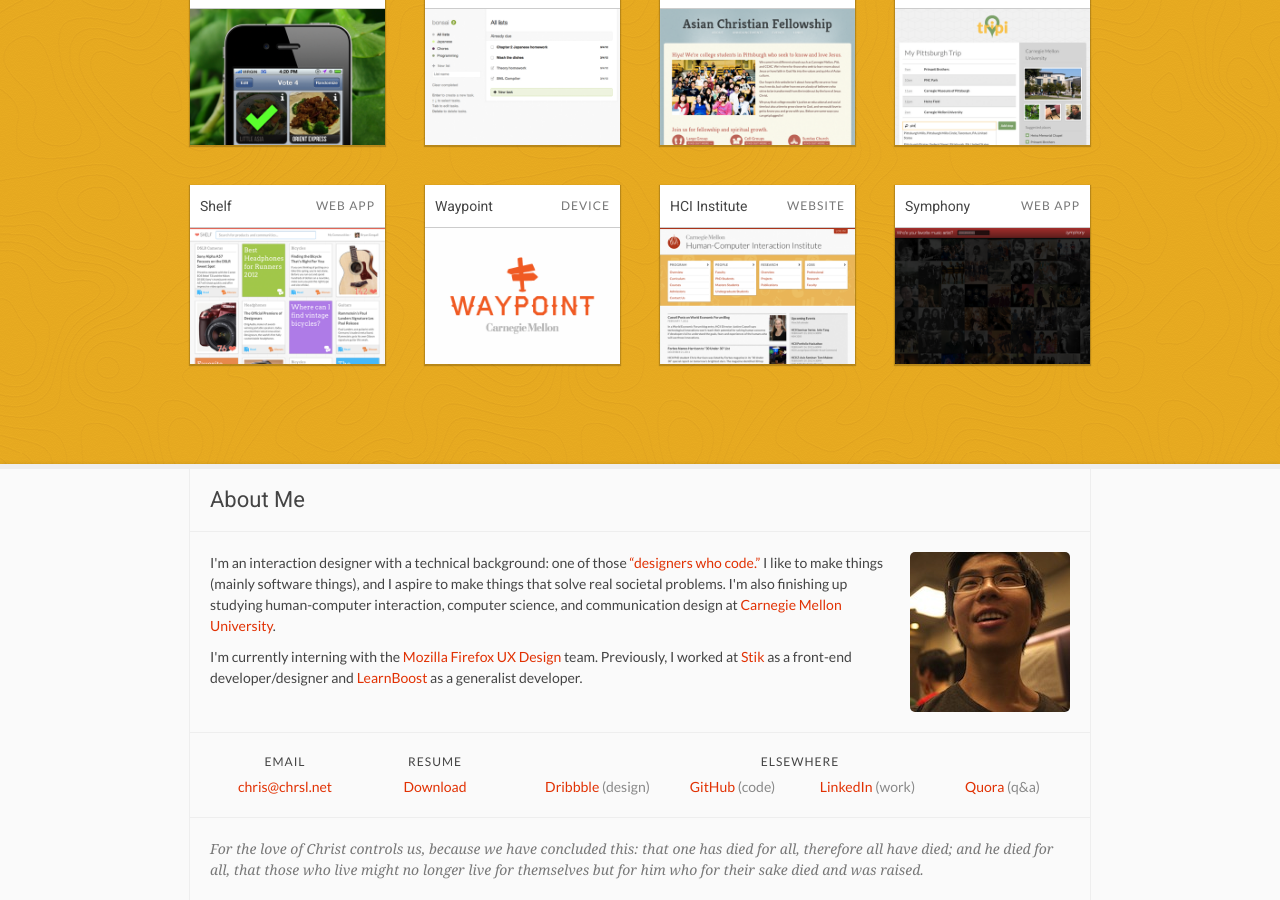
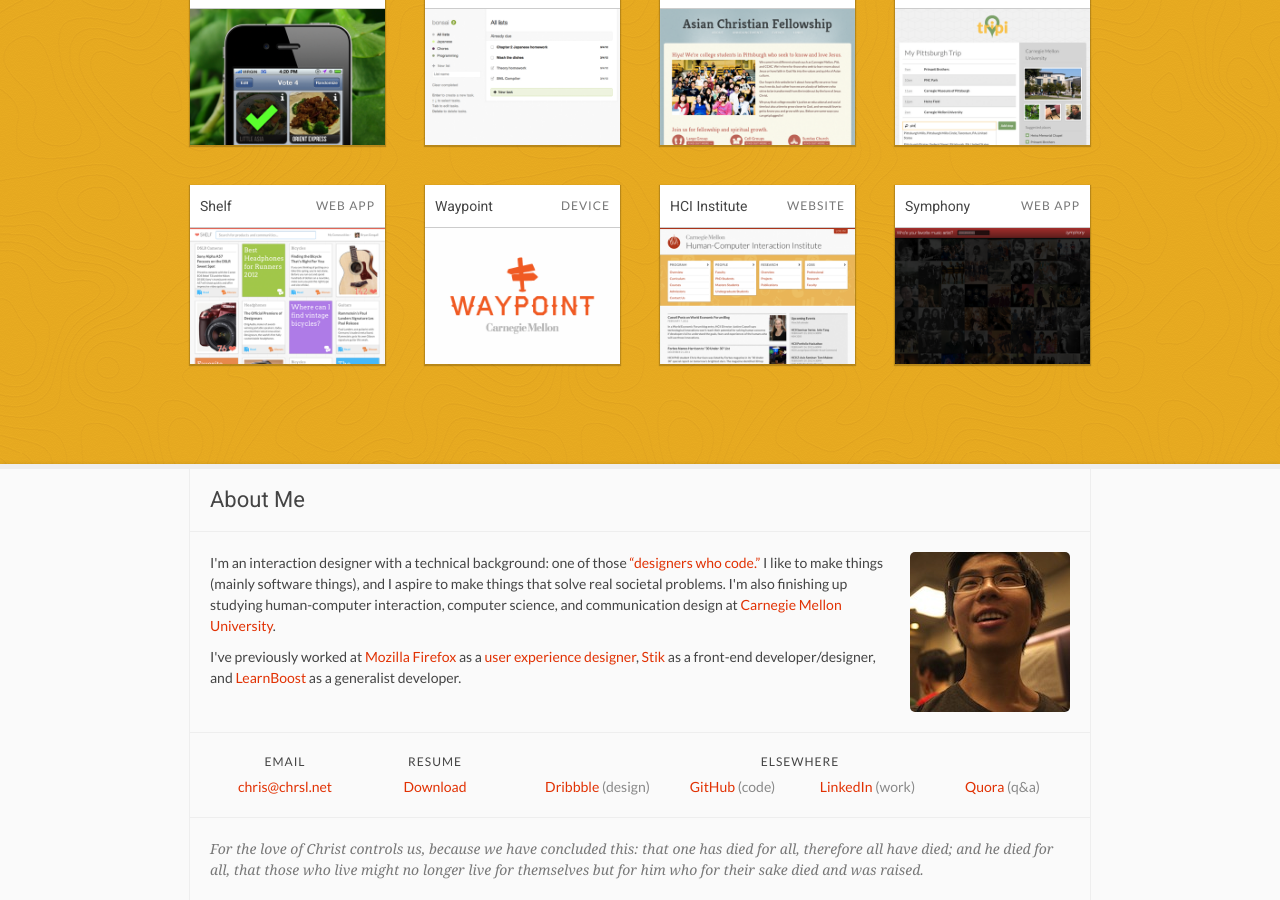
Before and after one commit to cleercode/cleercode.github.com, a Jekyll site: the page built from index.html, in a window 1280 px wide and 900 px high, scrolled down 1543 px. Built offline with Jekyll 4.4.1, drawn with Linux system fonts in a browser that asks for light colours.

Commit message:
Update 'about me' to reflect completed Mozilla internship

```diff
--- a/_layouts/default.html
+++ b/_layouts/default.html
@@ -35,7 +35,7 @@
         <img src="/photo.jpg" alt="Chris Lee">
         <div id="description">
           <p>I'm an interaction designer with a technical background: one of those <a href="http://www.inc.com/garry-tan/the-great-value-of-the-designer-who-codes.html" target="_blank">&ldquo;designers who code.&rdquo;</a> I like to make things (mainly software things), and I aspire to make things that solve real societal problems. I'm also finishing up studying human-computer interaction, computer science, and communication design at <a href="http://www.cmu.edu/" target="_blank">Carnegie Mellon University</a>.</p>
-          <p>I'm currently interning with the <a href="http://www.mozilla.org/" target="_blank">Mozilla Firefox</a> <a href="http://blog.mozilla.org/ux/" target="_blank">UX Design</a> team. Previously, I worked at <a href="http://www.stik.com/" target="_blank">Stik</a> as a front-end developer/designer and <a href="http://www.learnboost.com/" target="_blank">LearnBoost</a> as a generalist developer.</p>
+          <p>I've previously worked at <a href="http://www.mozilla.org/" target="_blank">Mozilla Firefox</a> as a <a href="http://blog.mozilla.org/ux/" target="_blank">user experience designer</a>, <a href="http://www.stik.com/" target="_blank">Stik</a> as a front-end developer/designer, and <a href="http://www.learnboost.com/" target="_blank">LearnBoost</a> as a generalist developer.</p>
         </div>
       </div>
       <div id="links">
```
